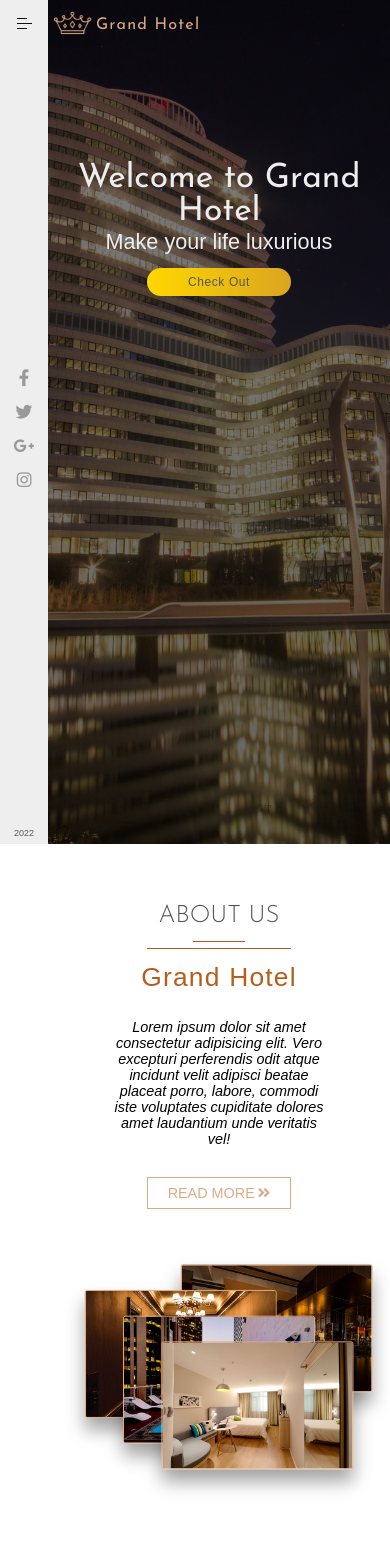
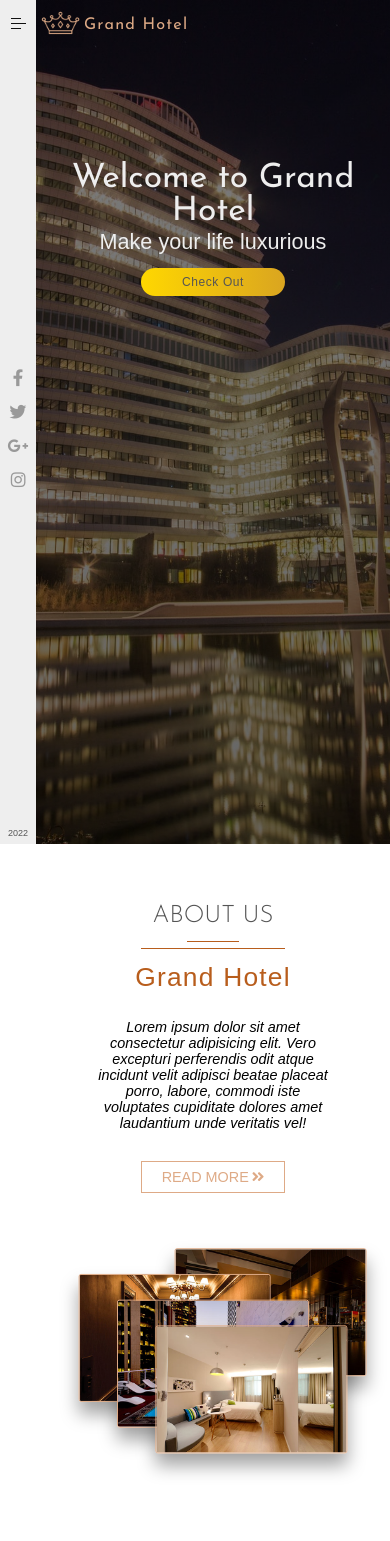
Before and after one commit to MatthewPalmer9/grand-hotel, a React (Create React App) app: page / in a window 390 px wide. Shown: the top 1541 px of the page. Built offline with nearby package versions, Linux system fonts and the light colour scheme.

Commit message:
Fixed some styling issues found from testing layout on mobile.

```diff
--- a/src/styles/about/about.css
+++ b/src/styles/about/about.css
@@ -1,6 +1,6 @@
 .about {
   display: flex;
-  margin-left: 8rem;
+  margin-left: 6rem;
 }
 
 .about-us-content {
--- a/src/styles/about/about.scss
+++ b/src/styles/about/about.scss
@@ -2,7 +2,7 @@
 
 .about {
   display: flex;
-  margin-left: 8rem;
+  margin-left: 6rem;
 }
 
 .about-us-content {
--- a/src/styles/customers/customers.css
+++ b/src/styles/customers/customers.css
@@ -1,5 +1,5 @@
 .customers {
-  margin-left: 8rem;
+  margin-left: 6rem;
   padding-bottom: 6.6rem;
   background-color: var(--false-grey);
 }
--- a/src/styles/customers/customers.scss
+++ b/src/styles/customers/customers.scss
@@ -1,7 +1,7 @@
 @import "../common/common";
 
 .customers {
-  margin-left: 8rem;
+  margin-left: 6rem;
   padding-bottom: 6.6rem;
   background-color: var(--false-grey);
 
--- a/src/styles/header/header.css
+++ b/src/styles/header/header.css
@@ -3,7 +3,7 @@
 }
 
 .header {
-  margin-left: 8rem;
+  margin-left: 6rem;
   height: 100vh;
   background: linear-gradient(to top, rgba(0, 0, 0, 0.6), rgba(0, 0, 0, 0.5)), url(/public/img/header-2.jpg) center no-repeat;
   background-size: cover;
--- a/src/styles/header/header.scss
+++ b/src/styles/header/header.scss
@@ -5,7 +5,7 @@
 }
 
 .header {
-  margin-left: 8rem;
+  margin-left: 6rem;
   height: 100vh;
   background: linear-gradient(to top, rgba(0, 0, 0, 0.6), rgba(0, 0, 0, 0.5)),
               url(/public/img/header-2.jpg) center no-repeat;
--- a/src/styles/navbar/navbar.css
+++ b/src/styles/navbar/navbar.css
@@ -4,7 +4,7 @@
   align-items: center;
   justify-content: space-between;
   height: 100%;
-  width: 8rem;
+  width: 6rem;
   background-color: var(--white);
   position: fixed;
   z-index: 2;
@@ -56,7 +56,7 @@
   flex-direction: column;
   align-items: center;
   justify-content: space-between;
-  left: -32rem;
+  left: -34rem;
   position: fixed;
   width: 40rem;
   height: 100%;
--- a/src/styles/navbar/navbar.scss
+++ b/src/styles/navbar/navbar.scss
@@ -4,7 +4,7 @@
   @include flex-column();
   justify-content: space-between;
   height: 100%;
-  width: 8rem;
+  width: 6rem;
   background-color: var(--white);
   position: fixed;
   z-index: 2;
@@ -57,7 +57,7 @@
 .navigation {
   @include flex-column();
   justify-content: space-between;
-  left: -32rem;
+  left: -34rem;
   position: fixed;
   width: 40rem;
   height: 100%;
--- a/src/styles/rooms/rooms.css
+++ b/src/styles/rooms/rooms.css
@@ -15,7 +15,7 @@
 }
 
 .rooms {
-  margin-left: 8rem;
+  margin-left: 6rem;
 }
 
 .rooms-cards-wrapper {
--- a/src/styles/rooms/rooms.scss
+++ b/src/styles/rooms/rooms.scss
@@ -18,7 +18,7 @@
 }
 
 .rooms {
-  margin-left: 8rem;
+  margin-left: 6rem;
 }
 
 .rooms-cards-wrapper {
```
